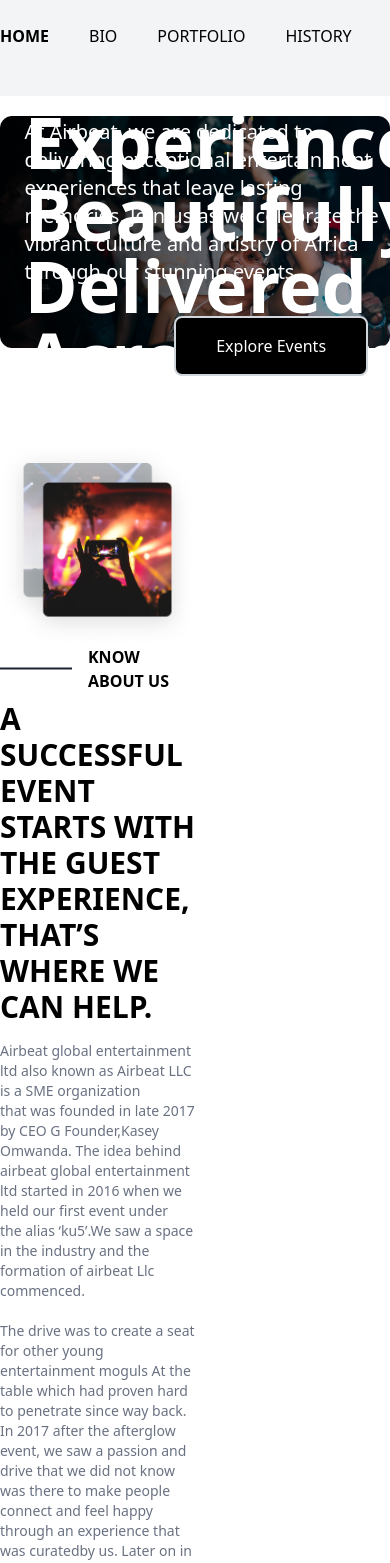
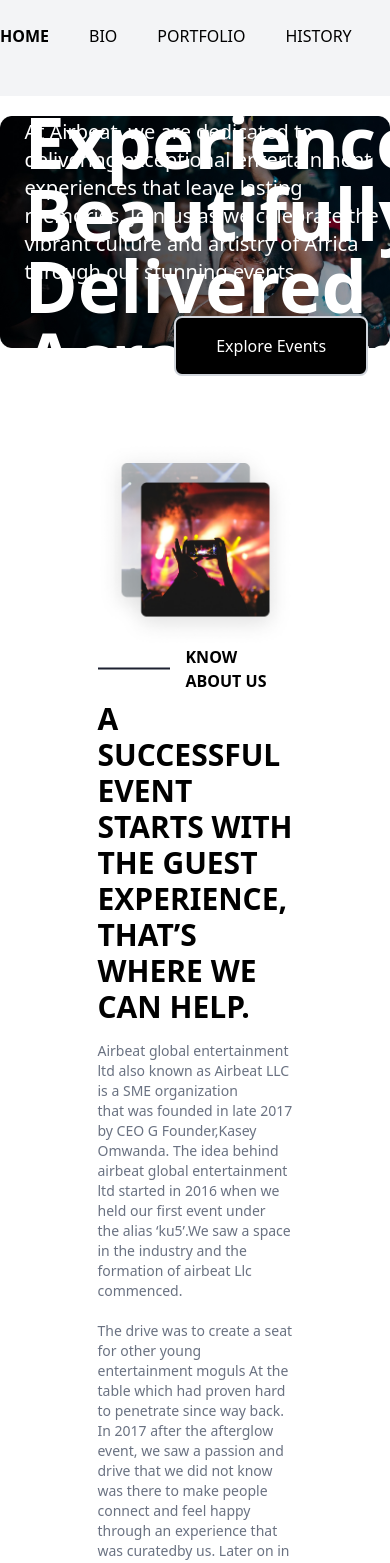
Before and after one commit to Fredenga/airbyte, a React (Vite) app: page / in a window 390 px wide. Shown: the top 1563 px of the page. Built offline with nearby package versions, Linux system fonts and the light colour scheme.

Commit message:
responsiveness for SummerTides and About Us section

```diff
--- a/src/components/AboutUs.tsx
+++ b/src/components/AboutUs.tsx
@@ -1,6 +1,6 @@
 const AboutUs = () => {
   return (
-    <section className="flex flex-col md:flex-row mt-24 md:px-36">
+    <section className="flex flex-col items-center md:flex-row md:items-start mt-24 md:px-36">
       <div id="left-side" className="w-1/2">
         <img
           className="w-full h-full"
--- a/src/components/SummerTides.tsx
+++ b/src/components/SummerTides.tsx
@@ -3,7 +3,7 @@
   return (
     <section className="md:px-36 mt-20">
       <h1 className="text-2xl font-bold text-center mb-10">SUMMER TIDES</h1>
-      <ul className="grid sm:grid-cols-2 md:grid-cols-3 gap-4">
+      <ul className="grid sm:grid-cols-2 md:grid-cols-3 gap-4 px-10 md:px-0">
         {sources.map((src) => (
           <li>
             <img src={`/src/assets/summer${src}.jpg`} alt="" />
```
